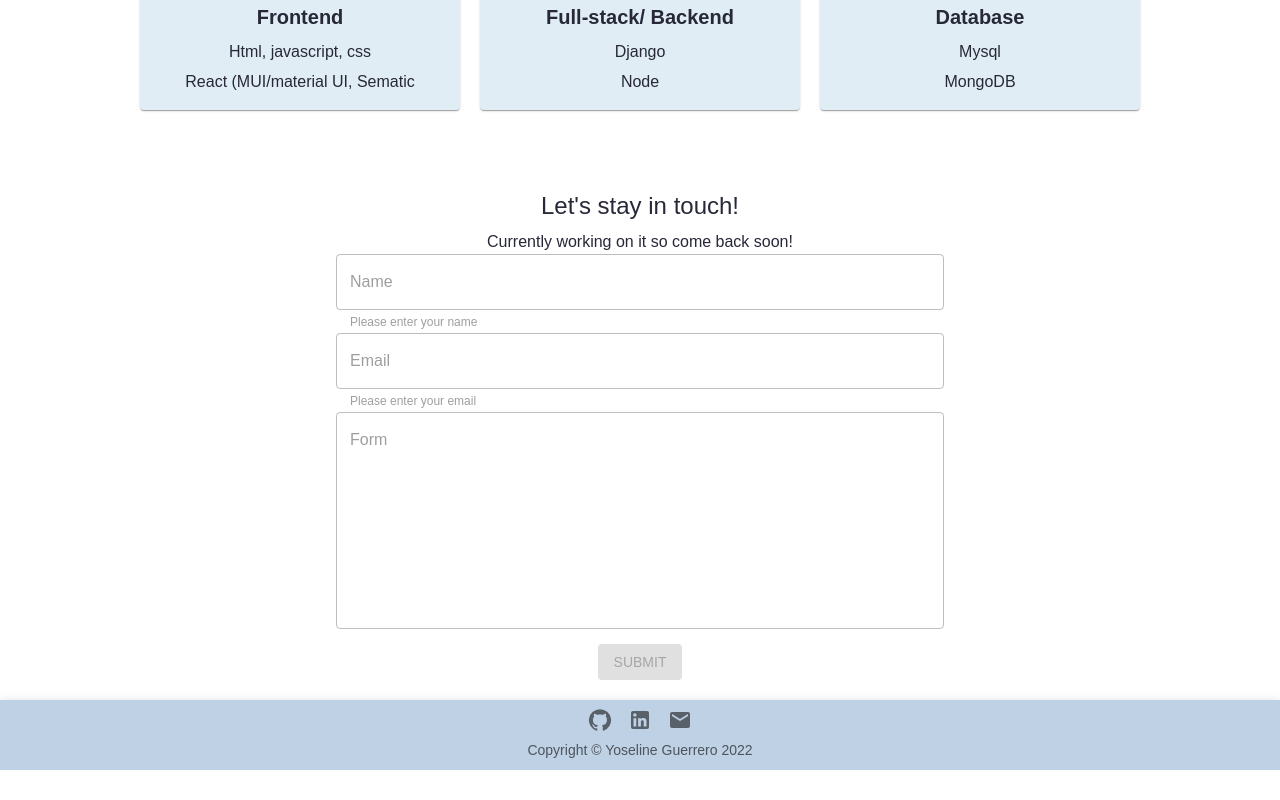
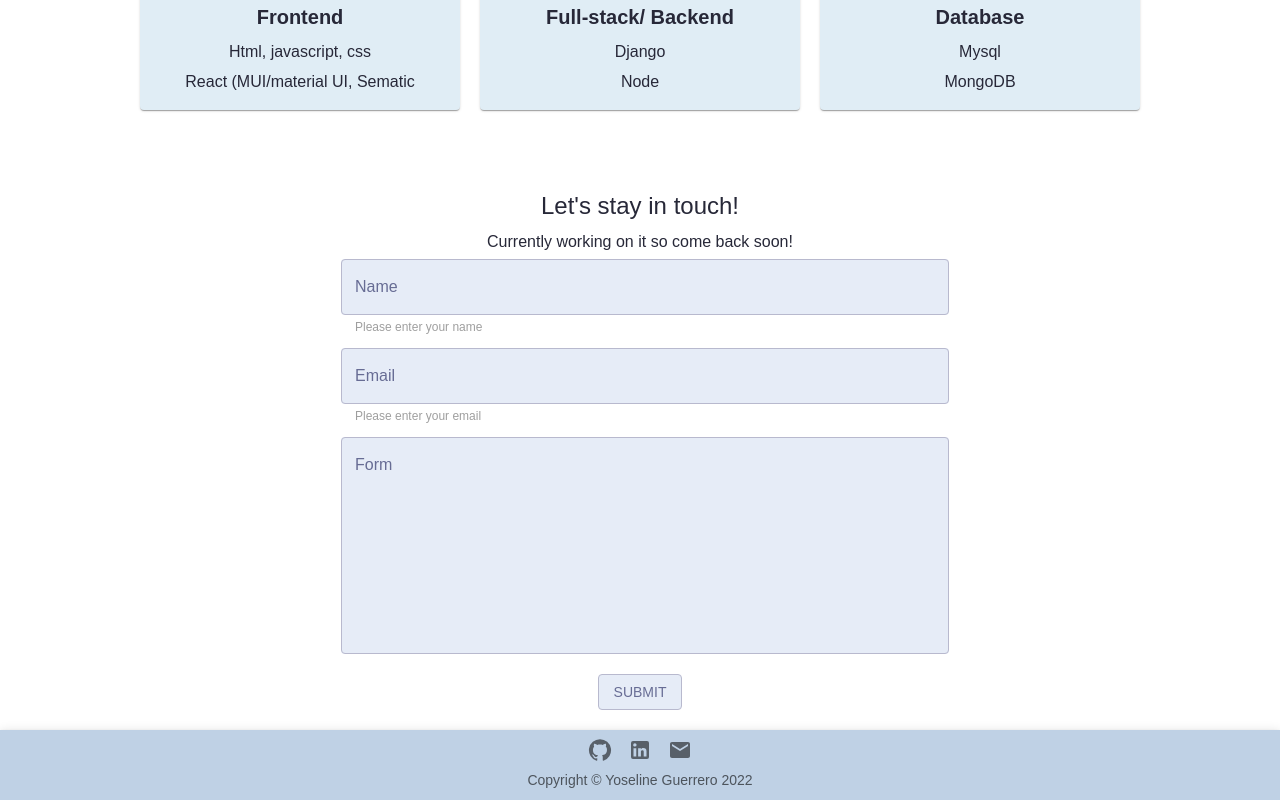
Before and after one commit to YoselineGuerrero/dev-portfolio, a React (Create React App) app: page /#/ in a window 1280 px wide. Shown: the part 1249-2049 px from the top of the page. Before the commit the page ends 2019 px from the top, so only its background shows below. Built offline with nearby package versions, Linux system fonts and the light colour scheme.

Commit message:
theme updated for form/textfield, and button

```diff
--- a/src/components/contactForm.js
+++ b/src/components/contactForm.js
@@ -17,7 +17,7 @@ export default function ContactForm() {
         <TextField fullWidth label="Form" multiline rows={8} color="secondary" focused disabled />
       </Grid>
       <Grid item xs={12} >
-        <Button type="submit" variant="contained"  color="secondary" disabled sx={{ marginTop:'15px'}} >
+        <Button type="submit" variant="outlined" disabled sx={{ marginTop:'15px'}} >
           Submit
         </Button>
       </Grid>
--- a/src/theme.js
+++ b/src/theme.js
@@ -6,7 +6,7 @@ const font =  "'Raleway', sans-serif";
 const darkTheme = createTheme({
   palette: {
     primary: {
-      main: '#272838',
+      main: '#23334B',
     },
     secondary: {
       main: '#E0EDF5',
@@ -16,14 +16,54 @@ const darkTheme = createTheme({
       secondary: '#BFD1E5'
     },
     background: {
-      default: "#02010A",
+      default: "#121212",
       paper: '#37474f',
     },
   },
   typography: {
     fontFamily: font,
   },
+  components: {
+    MuiTextField: {
+      styleOverrides: {
+        root: {
+          Input: {
+            color: "#000",
+          },
+          "&.MuiTextField-root": {
+            margin:'5px'
+          },
+          '& label.Mui-disabled': {
+            color: '#747474',
+          },
+          '& .MuiOutlinedInput-root': {
+            '& fieldset': {
+              backgroundColor: "#01080E",
+            },
+            '&.Mui-disabled fieldset': {
+              borderColor: '#272838',
+            },
+          },
+          "& .MuiFormHelperText-root" :{
+            color: '#747474 !important',
+          },
+        },
+      }
+    },
+    MuiButton:{
+      styleOverrides:{
+        root:{
+          '&.Mui-disabled': {
+            color: '#747474',
+            backgroundColor: '#01080E',
+            borderColor: '#272838'
+          }
+        }
+      }
+    }
+  }
 })
+
 const lightTheme = createTheme({
   palette: {
     primary: {
@@ -43,6 +83,45 @@ const lightTheme = createTheme({
   typography: {
     fontFamily: font,
   },
+  components: {
+    MuiTextField: {
+      styleOverrides: {
+        root: {
+          Input: {
+            color: "#000",
+          },
+          "&.MuiTextField-root": {
+            margin:'5px'
+          },
+          '& label.Mui-disabled': {
+            color: '#676c94',
+          },
+          '& .MuiOutlinedInput-root': {
+            '& fieldset': {
+              backgroundColor: "#e6ecf7",
+            },
+            '&.Mui-disabled fieldset': {
+              borderColor: '#b8b9ce',
+            },
+          },
+          "& .MuiInputBase-root.Mui-disabled" :{
+            color: '#676c94 !important',
+          },
+        },
+      }
+    },
+    MuiButton:{
+      styleOverrides:{
+        root:{
+          '&.Mui-disabled': {
+             color: '#676c94',
+             backgroundColor: '#e6ecf7',
+             borderColor: '#b8b9ce'
+          }
+        }
+      }
+    }
+  },
 })
 
 export {darkTheme, lightTheme};
```
Lines whose indentation alone changed are shown as unchanged.
